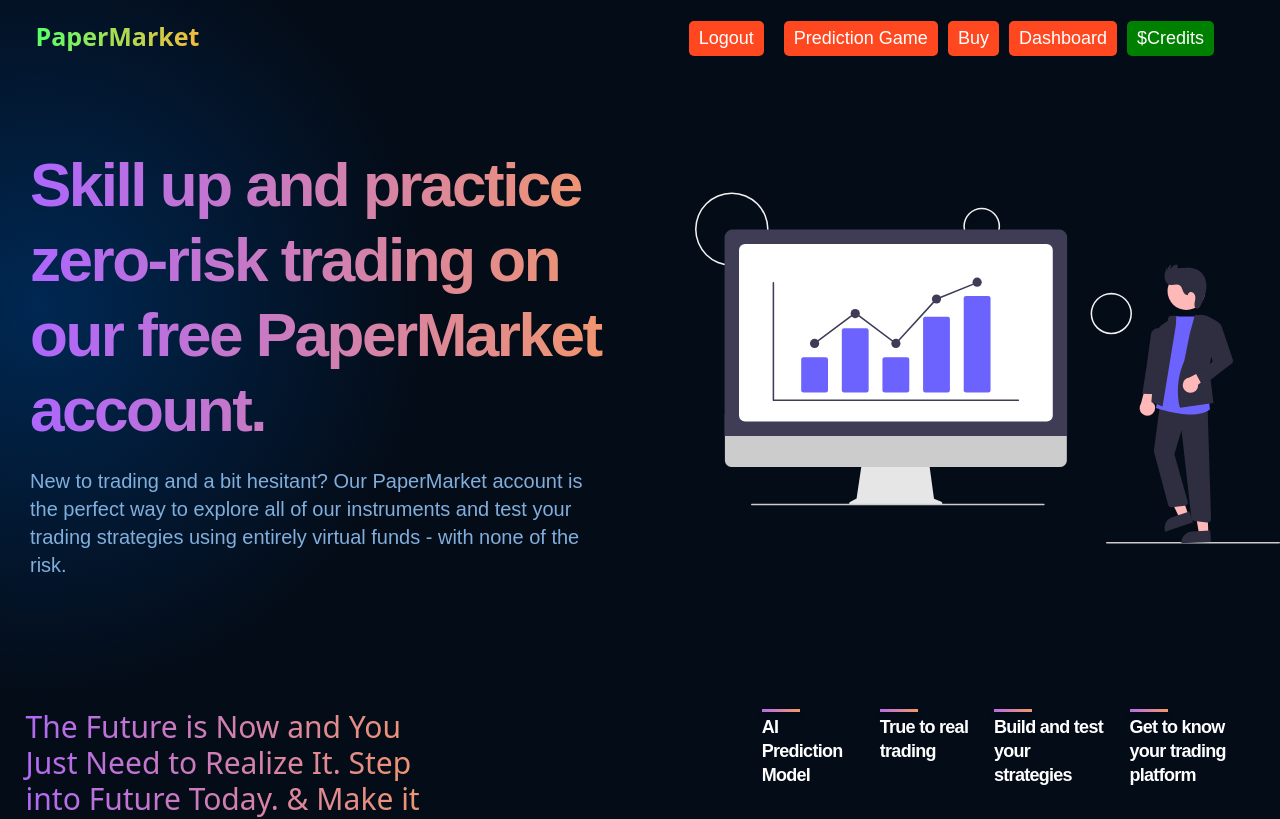
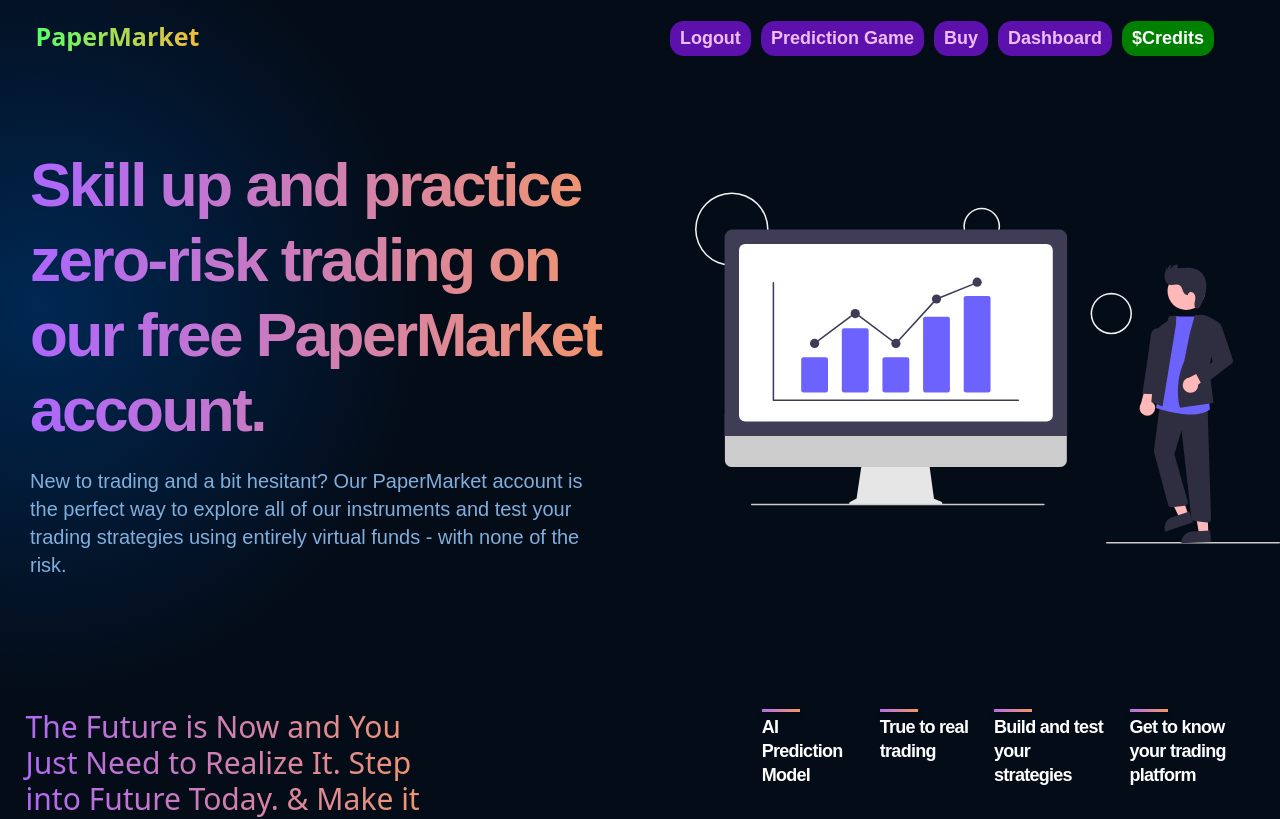
Before and after one commit to Nach-33/Devheat_Developer_Dodo, a React (Create React App) app: page /in in a window 1280 px wide. Shown: the top 819 px of the page. Built offline with nearby package versions, Linux system fonts and the light colour scheme.

Commit message:
Minor changes

```diff
--- a/src/App.css
+++ b/src/App.css
@@ -12,7 +12,7 @@
     --gradient-text: linear-gradient(89.97deg, #AE67FA 1.84%, #F49867 102.67%);
 
     --gradient-bar: linear-gradient(103.22deg, #AE67FA -13.86%, #F49867 99.55%);
-
+    color: #efbdf4;
     --color-bg: #040C18;
     --color-footer : #031B34;
     --color-blog: #042c54;
--- a/src/Elements/Navbars/Navbar.jsx
+++ b/src/Elements/Navbars/Navbar.jsx
@@ -23,13 +23,13 @@
         </div>
       </div>
       <div className="navbar-sign">
-        <button type="button" onClick={handleClickLogin} className = 'mx-4'>Login</button>
+        <button type="button" onClick={handleClickLogin} className = 'mx-4' style={{borderRadius:'1.4rem',backgroundColor:'#5c11ac',color:'#efbdf4',fontWeight:'bold'}}>Login</button>
       </div>
       <div className="navbar-sign">
-        <button type="button" onClick={handleRegisterClick} >Sign up</button>
+        <button type="button" onClick={handleRegisterClick} style={{borderRadius:'1.4rem',backgroundColor:'#5c11ac',color:'#efbdf4',fontWeight:'bold'}} >Sign up</button>
       </div>
       <div className="navbar-sign">
-        <button type="button" onClick={handlePredictionClick} className = 'mx-4'>Prediction Game</button>
+        <button type="button" onClick={handlePredictionClick} className = 'mx-4' style={{borderRadius:'1.4rem',backgroundColor:'#5c11ac',color:'#efbdf4',fontWeight:'bold'}}>Prediction Game</button>
       </div>
       {/* <div className="gpt3__navbar-menu">
         {toggleMenu
--- a/src/Elements/Navbars/navbar_loggedin.jsx
+++ b/src/Elements/Navbars/navbar_loggedin.jsx
@@ -23,18 +23,18 @@
         </div>
       </div>
       <div className="navbar-sign" >
-        <button type="button" onClick={handleClickLogout} className = ' btn btn-danger mx-4'>Logout</button>
+        <button type="button" onClick={handleClickLogout} className = ' btn mx-2' style={{borderRadius:'1.4rem',backgroundColor:'#5c11ac',color:'#efbdf4',fontWeight:'bold'}}>Logout</button>
       </div>
       <div className="navbar-sign">
-        <button type="button" className = 'btn btn-primary mx-2' onClick={handleClick}>Prediction Game</button>
+        <button type="button" className = 'btn btn-primary mx-2' onClick={handleClick} style={{borderRadius:'1.4rem',backgroundColor:'#5c11ac',color:'#efbdf4',fontWeight:'bold'}}>Prediction Game</button>
       </div>
       <div className="navbar-sign">
-        <button type="button" className = 'btn btn-primary mx-2' onClick={handleClickBuy}>Buy</button>
+        <button type="button" className = 'btn btn-primary mx-2' onClick={handleClickBuy} style={{borderRadius:'1.4rem',backgroundColor:'#5c11ac',color:'#efbdf4',fontWeight:'bold'}}>Buy</button>
       </div>
       <div className="navbar-sign">
-        <button type="button" className = 'btn btn-primary mx-2'>Dashboard</button>
+        <button type="button" className = 'btn btn-primary mx-2' style={{borderRadius:'1.4rem',backgroundColor:'#5c11ac',color:'#efbdf4',fontWeight:'bold'}}>Dashboard</button>
       <div className="navbar-sign">
-        <button type="button" className = ' mx-2' id='credits' >$Credits</button>
+        <button type="button" className = ' mx-2' id='credits' style={{borderRadius:'1.4rem',fontWeight:'bold'}} >$Credits</button>
       </div>
       </div>
     </div>
```
